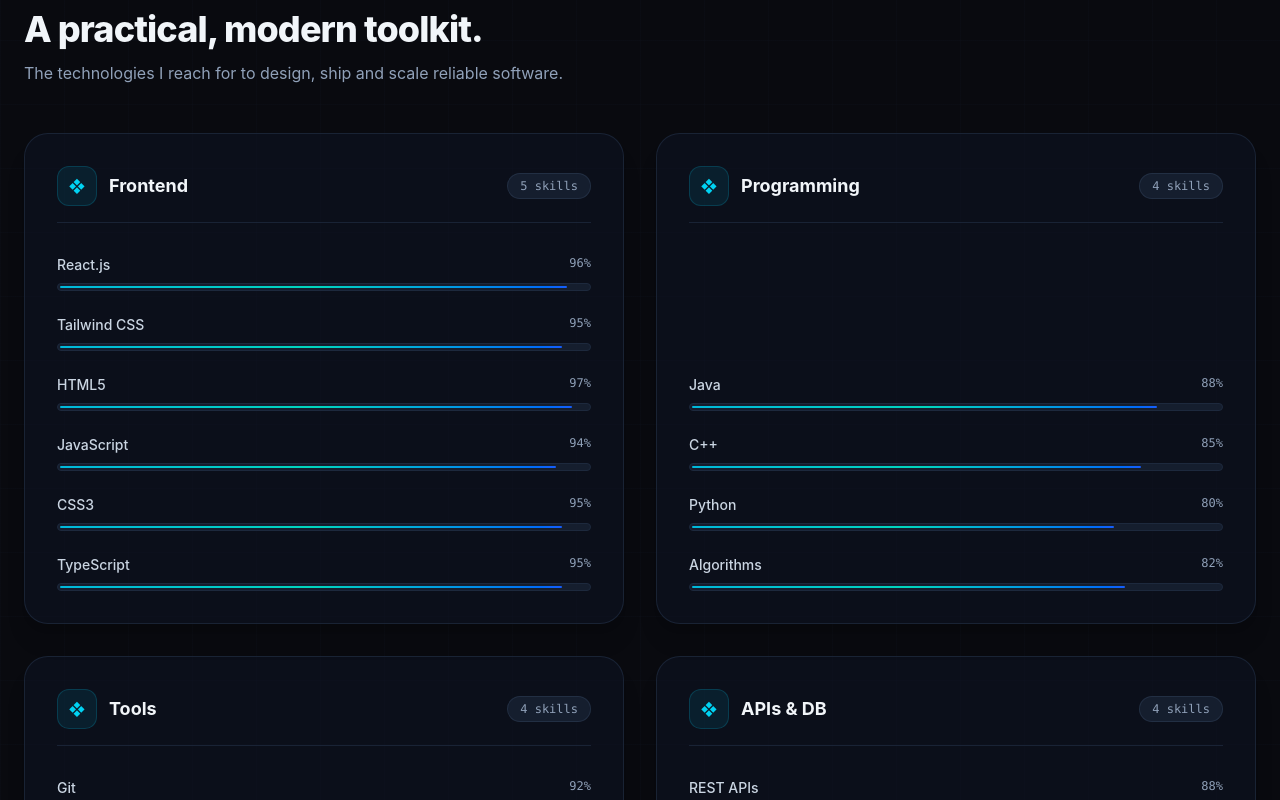
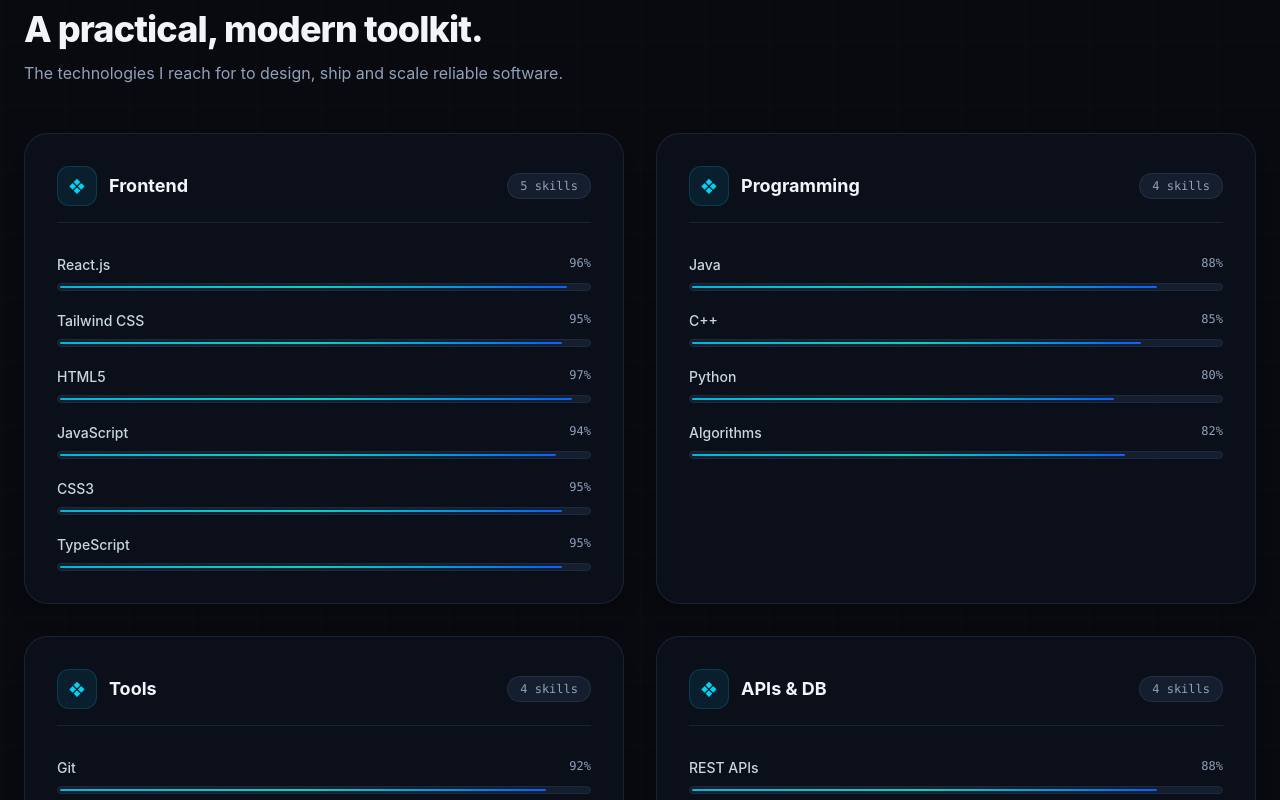
Before and after one commit to sajaraed/portfolio, a React (Vite) app: page / in a window 1280 px wide. Shown: the part 1560-2360 px from the top of the page. Built offline with nearby package versions, Linux system fonts and the light colour scheme.

Commit message:
Update portfolio settings

```diff
--- a/package.json
+++ b/package.json
@@ -1,9 +1,9 @@
 {
-  "homepage": "https://sajaraed.github.io/portfolio",
   "name": "portfolio",
   "private": true,
   "version": "0.0.0",
   "type": "module",
+  "homepage": "https://sajaraed.github.io/portfolio",
   "scripts": {
     "dev": "vite",
     "build": "vite build",
--- a/src/App.jsx
+++ b/src/App.jsx
@@ -335,16 +335,17 @@ export default function App() {
         </div>
       </section>
 
-      {/* قسم الأدوات: 2 جمب بعض و 2 تحت بعض حتى على الجوال */}
+      {/* قسم المهارات مرتب ومتساوي تماماً */}
       <section id="skills" className="max-w-7xl mx-auto px-4 sm:px-6 py-16 sm:py-20 relative z-10">
         <div className="mb-8 sm:mb-12 scroll-animate opacity-0 translate-y-10 transition-all duration-700">
           <h2 className="text-2xl sm:text-4xl font-extrabold mb-2 sm:mb-3 tracking-tight">{currentT.toolkitTitle}</h2>
           <p className="text-slate-400 text-xs sm:text-base">{currentT.toolkitSub}</p>
         </div>
 
-        <div className="grid grid-cols-2 lg:grid-cols-2 gap-3 sm:gap-8">
+        <div className="grid grid-cols-1 md:grid-cols-2 gap-4 sm:gap-8 items-stretch">
           {skillCards.map((card, idx) => (
-            <div key={idx} className="p-4 sm:p-8 rounded-2xl sm:rounded-3xl border border-slate-800/80 bg-slate-900/40 hover:border-cyan-500/40 transition-all scroll-animate opacity-0 translate-y-10 duration-700 shadow-xl flex flex-col justify-between" style={{ transitionDelay: `${idx * 150}ms` }}>
+            <div key={idx} className="p-4 sm:p-8 rounded-2xl sm:rounded-3xl border border-slate-800/80 bg-slate-900/40 hover:border-cyan-500/40 transition-all scroll-animate opacity-0 translate-y-10 duration-700 shadow-xl flex flex-col justify-between h-full" style={{ transitionDelay: `${idx * 150}ms` }}>
+              <div>
                 <div className="flex items-center justify-between mb-4 sm:mb-8 pb-3 sm:pb-4 border-b border-slate-800/80">
                   <div className="flex items-center gap-2 sm:gap-3">
                     <div className="w-8 h-8 sm:w-10 sm:h-10 rounded-xl bg-cyan-500/10 border border-cyan-500/20 flex items-center justify-center text-cyan-400 text-xs sm:text-base">
@@ -357,7 +358,7 @@ export default function App() {
                   </span>
                 </div>
 
-              <div className="space-y-3 sm:space-y-6">
+                <div className="space-y-3 sm:space-y-5">
                   {card.skills.map((skill, sIdx) => (
                     <div key={sIdx}>
                       <div className="flex justify-between text-[11px] sm:text-sm mb-1 sm:mb-2">
@@ -371,11 +372,12 @@ export default function App() {
                   ))}
                 </div>
               </div>
+            </div>
           ))}
         </div>
       </section>
 
-      {/* قسم المسار المهني، التدريب والجامعة - مربعات متساوية تماماً (3 أعمدة ع الشاشات الواسعة وعمود واحد ع الجوال) */}
+      {/* قسم المسار المهني، التدريب والجامعة */}
       <section id="experience" className="max-w-7xl mx-auto px-4 sm:px-6 py-16 sm:py-20 relative z-10">
         <div className="mb-8 sm:mb-12 scroll-animate opacity-0 translate-y-10 transition-all duration-700">
           <h2 className="text-xl sm:text-3xl font-bold mb-2 sm:mb-3 tracking-tight">{currentT.trackTitle}</h2>
@@ -384,7 +386,6 @@ export default function App() {
 
         <div className="grid grid-cols-1 md:grid-cols-3 gap-6 items-stretch">
 
-          {/* المربع الأول: تدريب Tech Code */}
           <div className="p-6 rounded-3xl border border-slate-800/80 bg-gradient-to-br from-slate-900/80 via-slate-900/40 to-[#0b0e14] scroll-animate opacity-0 translate-y-10 transition-all duration-700 relative overflow-hidden shadow-2xl flex flex-col justify-between">
             <div>
               <div className="inline-flex items-center gap-1.5 px-3 py-1 rounded-full text-xs font-mono uppercase tracking-wider bg-slate-900 border border-slate-800 text-cyan-400 mb-3">
@@ -405,7 +406,6 @@ export default function App() {
             </ul>
           </div>
 
-          {/* المربع الثاني: التدريب الميداني Code Tech */}
           <div className="p-6 rounded-3xl border border-slate-800/80 bg-gradient-to-br from-slate-900/80 via-slate-900/40 to-[#0b0e14] scroll-animate opacity-0 translate-y-10 transition-all duration-700 relative overflow-hidden shadow-2xl flex flex-col justify-between">
             <div>
               <div className="inline-flex items-center gap-1.5 px-3 py-1 rounded-full text-xs font-mono uppercase tracking-wider bg-slate-900 border border-slate-800 text-cyan-400 mb-3">
@@ -425,7 +425,6 @@ export default function App() {
             </ul>
           </div>
 
-          {/* المربع الثالث: التعليم الجامعي (بنفس الطول والتصميم تماماً) */}
           <div id="education" className="p-6 rounded-3xl border border-slate-800/80 bg-gradient-to-br from-slate-900/80 via-slate-900/40 to-[#0b0e14] scroll-animate opacity-0 translate-y-10 transition-all duration-700 relative overflow-hidden shadow-2xl flex flex-col justify-between">
             <div>
               <div className="inline-flex items-center gap-1.5 px-3 py-1 rounded-full text-xs font-mono uppercase tracking-wider bg-slate-900 border border-slate-800 text-cyan-400 mb-3">
@@ -448,7 +447,7 @@ export default function App() {
         </div>
       </section>
 
-      {/* قسم المشاريع */}
+      {/* قسم المشاريع مع تعديل الأزرار لتظهر بجانب بعضها */}
       <section id="projects" className="max-w-7xl mx-auto px-4 sm:px-6 py-16 sm:py-20 relative z-10">
         <div className="mb-8 sm:mb-12 scroll-animate opacity-0 translate-y-10 transition-all duration-700">
           <h2 className="text-xl sm:text-3xl font-bold mb-2 sm:mb-3 tracking-tight">{currentT.projectsTitle}</h2>
@@ -474,11 +473,11 @@ export default function App() {
                   ))}
                 </div>
               </div>
-              <div className="flex flex-col sm:flex-row items-center gap-1.5 sm:gap-3 pt-3 sm:pt-4 border-t border-slate-800/80">
-                <a href={project.demo} target="_blank" rel="noreferrer" className="w-full sm:flex-1 py-1.5 sm:py-2.5 rounded-lg sm:rounded-xl bg-cyan-500 hover:bg-cyan-600 text-white text-[10px] sm:text-xs font-semibold text-center transition-all shadow-lg shadow-cyan-500/20">
+              <div className="flex flex-row items-center gap-1.5 sm:gap-3 pt-3 sm:pt-4 border-t border-slate-800/80">
+                <a href={project.demo} target="_blank" rel="noreferrer" className="flex-1 py-1.5 sm:py-2.5 rounded-lg sm:rounded-xl bg-cyan-500 hover:bg-cyan-600 text-white text-[10px] sm:text-xs font-semibold text-center transition-all shadow-lg shadow-cyan-500/20 truncate px-1">
                   {currentT.liveDemo} 🚀
                 </a>
-                <a href={project.github} target="_blank" rel="noreferrer" className="w-full sm:flex-1 py-1.5 sm:py-2.5 rounded-lg sm:rounded-xl border border-slate-800 bg-slate-900 hover:border-cyan-400 text-slate-300 text-[10px] sm:text-xs font-semibold text-center transition-all">
+                <a href={project.github} target="_blank" rel="noreferrer" className="flex-1 py-1.5 sm:py-2.5 rounded-lg sm:rounded-xl border border-slate-800 bg-slate-900 hover:border-cyan-400 text-slate-300 text-[10px] sm:text-xs font-semibold text-center transition-all truncate px-1">
                   {currentT.github} 💻
                 </a>
               </div>
```
Lines whose indentation alone changed are shown as unchanged.
